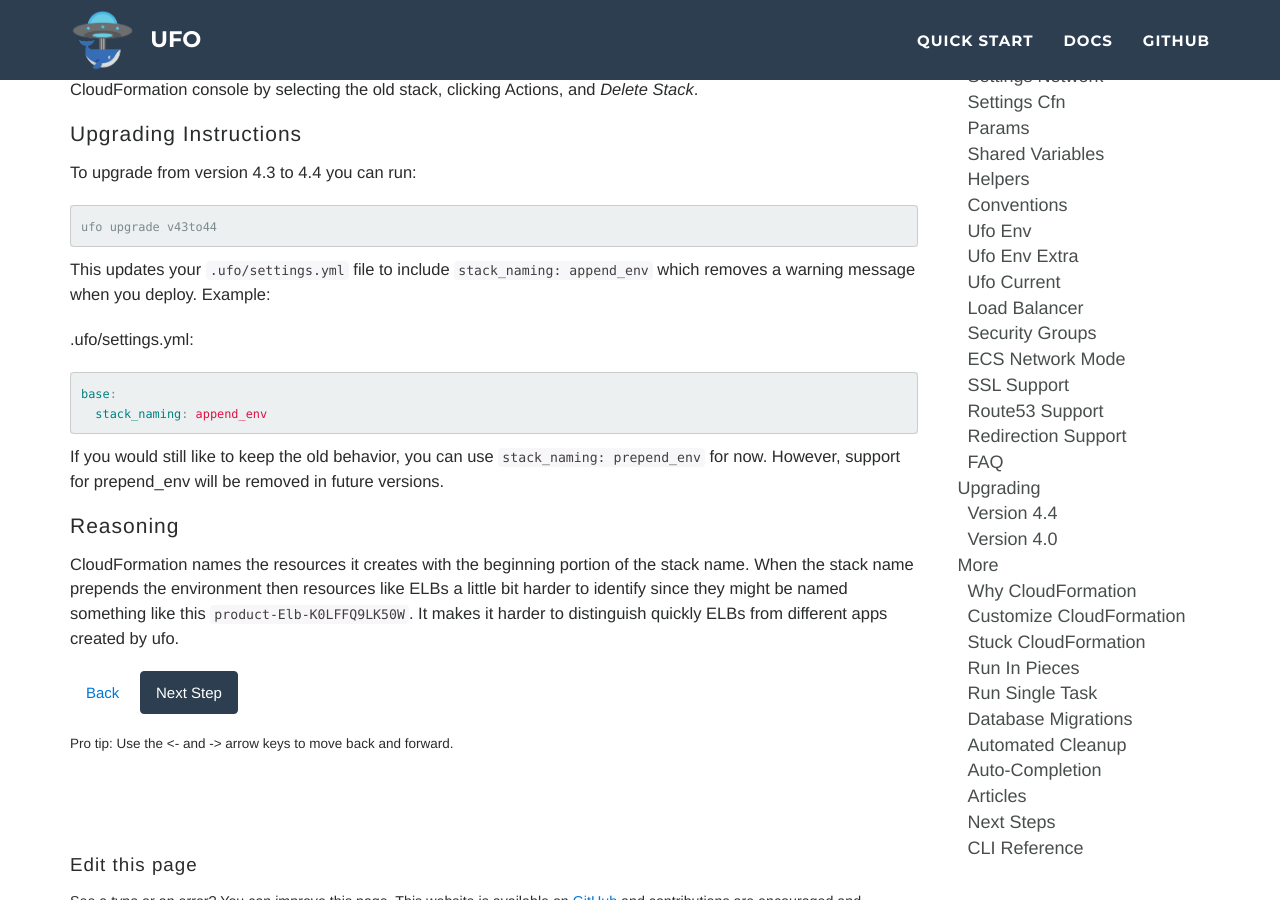
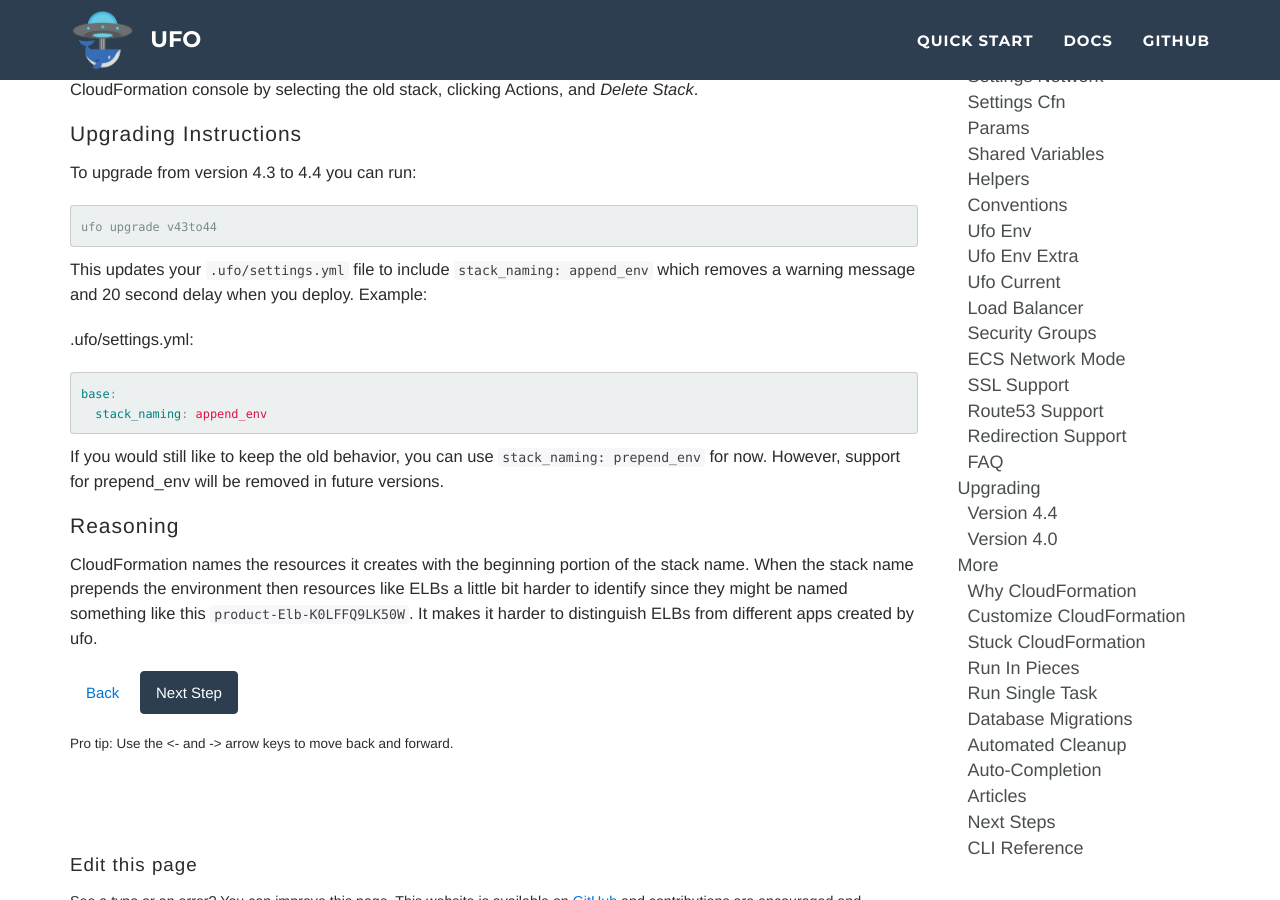
Before and after one commit to boltops-tools/ufo, a Jekyll site: the page built from docs/_docs/upgrading/upgrade4.4.md, in a window 1280 px wide and 900 px high, scrolled down 384 px. Built offline with Jekyll 4.4.1, drawn with Linux system fonts in a browser that asks for light colours.

Commit message:
update docs

```diff
--- a/docs/_docs/upgrading/upgrade4.4.md
+++ b/docs/_docs/upgrading/upgrade4.4.md
@@ -21,7 +21,7 @@ To upgrade from version 4.3 to 4.4 you can run:
 
     ufo upgrade v43to44
 
-This updates your `.ufo/settings.yml` file to include `stack_naming: append_env` which removes a warning message when you deploy. Example:
+This updates your `.ufo/settings.yml` file to include `stack_naming: append_env` which removes a warning message and 20 second delay when you deploy. Example:
 
 .ufo/settings.yml:
 
@@ -34,6 +34,6 @@ If you would still like to keep the old behavior, you can use `stack_naming: pre
 
 ## Reasoning
 
-CloudFormation names the resources it creates with the beginning portion of the stack name. When the stack name prepends the environment then resources like ELBs a little bit harder to identify since they might be named something like this `product-Elb-K0LFFQ9LK50W`. It makes it harder to distinguish quickly ELBs from different apps created by ufo.
+CloudFormation names the resources it creates with the beginning portion of the stack name. When the stack name prepends the environment then resources like ELBs a little bit harder to identify since they might be named something like this `product-Elb-K0LFFQ9LK50W`. It makes it harder to distinguish ELBs from different apps created by ufo.
 
 {% include prev_next.md %}
```
